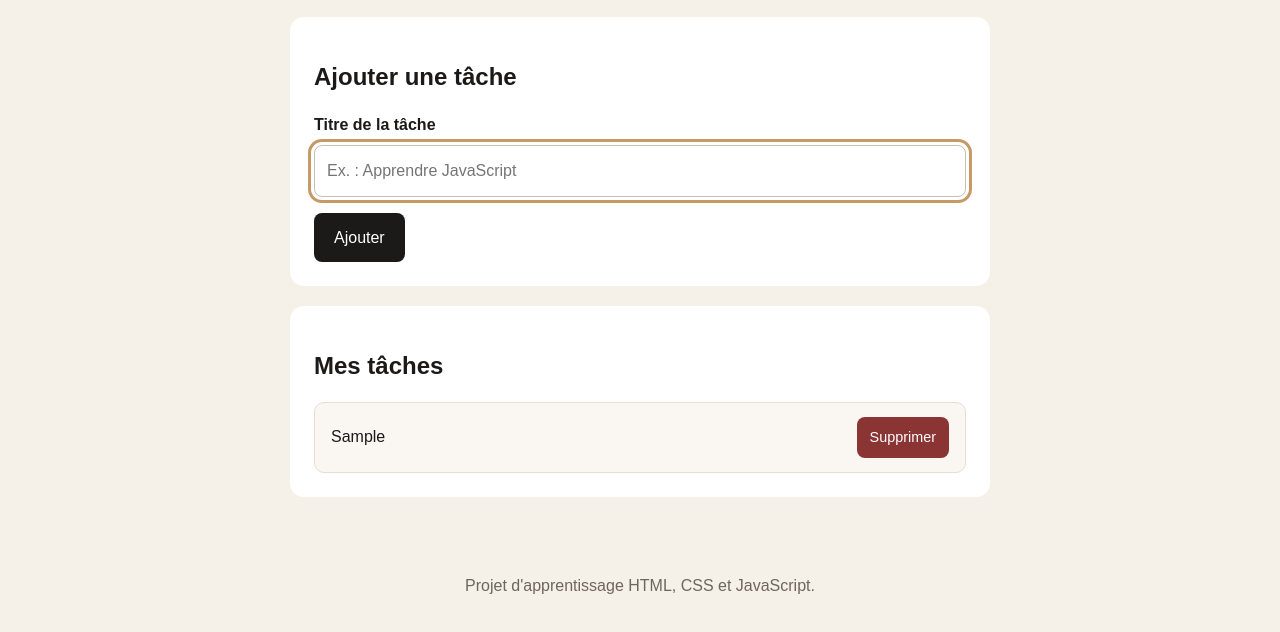
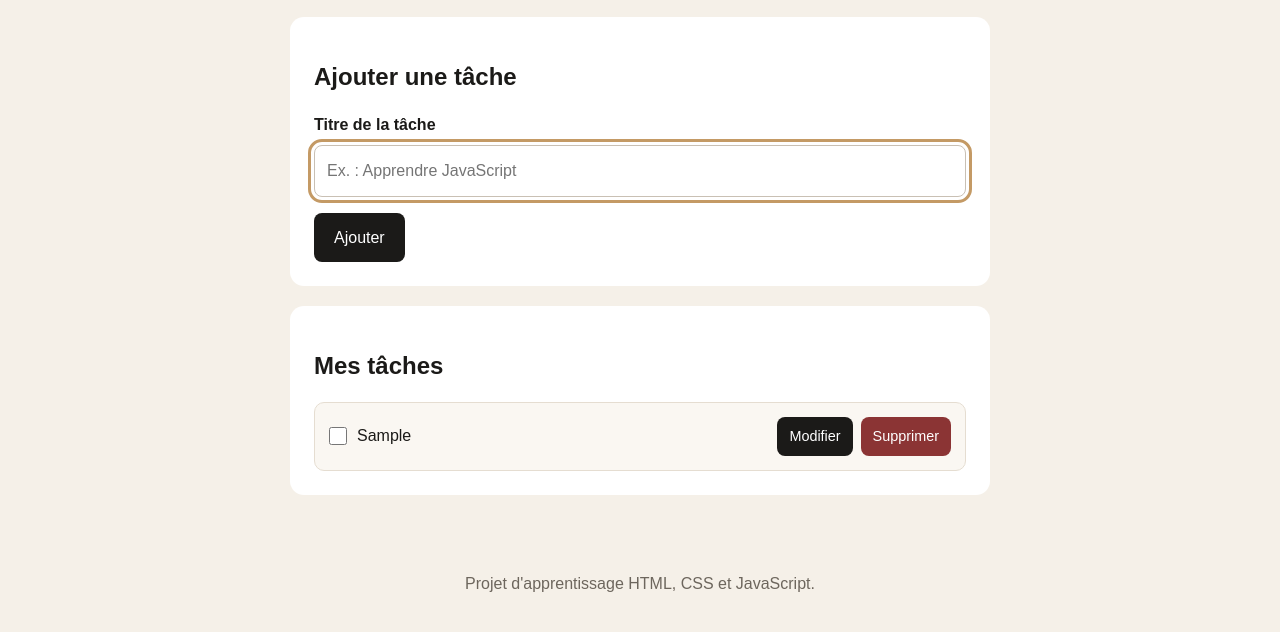
Before and after one commit to FalyTiana/todo-list-api, a plain HTML site: page index.html in a window 1280 px wide. Both pictures are taken after typing "Sample" into the empty fields and a click on the button "Ajouter". Shown: the part 306-938 px from the top of the page. Drawn offline with Linux system fonts and the light colour scheme.

Commit message:
Ajouter la modification et la completion des taches

```diff
--- a/script.js
+++ b/script.js
@@ -9,7 +9,33 @@ taskSection.appendChild(taskList);
 
 const STORAGE_KEY = "taskflow-tasks";
 
-let tasks = JSON.parse(localStorage.getItem(STORAGE_KEY) || "[]");
+let tasks = [];
+
+try {
+    const savedTasks = JSON.parse(
+        localStorage.getItem(STORAGE_KEY) || "[]"
+    );
+
+    if (Array.isArray(savedTasks)) {
+        tasks = savedTasks
+            .filter(task =>
+                typeof task === "string" ||
+                (task && typeof task.title === "string")
+            )
+            .map(task => {
+                if (typeof task === "string") {
+                    return { title: task, completed: false };
+                }
+
+                return {
+                    title: task.title,
+                    completed: task.completed === true
+                };
+            });
+    }
+} catch (error) {
+    console.error("Impossible de charger les tâches :", error);
+}
 
 function saveTasks() {
     localStorage.setItem(STORAGE_KEY, JSON.stringify(tasks));
@@ -20,12 +46,57 @@ function renderTasks() {
 
     tasks.forEach(function (task, index) {
         const taskItem = document.createElement("li");
+        const taskLabel = document.createElement("label");
+        const checkbox = document.createElement("input");
         const taskText = document.createElement("span");
+        const actions = document.createElement("div");
+        const editButton = document.createElement("button");
         const deleteButton = document.createElement("button");
 
-        taskText.textContent = task;
+        taskItem.className = task.completed ? "task-item completed" : "task-item";
+        taskLabel.className = "task-label";
+
+        checkbox.type = "checkbox";
+        checkbox.checked = task.completed;
+        checkbox.setAttribute("aria-label", "Marquer comme terminée");
+
+        taskText.className = "task-text";
+        taskText.textContent = task.title;
+
+        actions.className = "task-actions";
+
+        editButton.type = "button";
+        editButton.textContent = "Modifier";
+        editButton.className = "edit-button";
+
+        deleteButton.type = "button";
         deleteButton.textContent = "Supprimer";
-        deleteButton.type = "button";
+        deleteButton.className = "delete-button";
+
+        checkbox.addEventListener("change", function () {
+            tasks[index].completed = checkbox.checked;
+            saveTasks();
+            renderTasks();
+        });
+
+        editButton.addEventListener("click", function () {
+            const newTitle = prompt("Modifier la tâche :", task.title);
+
+            if (newTitle === null) {
+                return;
+            }
+
+            const cleanedTitle = newTitle.trim();
+
+            if (cleanedTitle === "") {
+                alert("Le titre ne peut pas être vide.");
+                return;
+            }
+
+            tasks[index].title = cleanedTitle;
+            saveTasks();
+            renderTasks();
+        });
 
         deleteButton.addEventListener("click", function () {
             tasks.splice(index, 1);
@@ -33,8 +104,15 @@ function renderTasks() {
             renderTasks();
         });
 
-        taskItem.appendChild(taskText);
-        taskItem.appendChild(deleteButton);
+        taskLabel.appendChild(checkbox);
+        taskLabel.appendChild(taskText);
+
+        actions.appendChild(editButton);
+        actions.appendChild(deleteButton);
+
+        taskItem.appendChild(taskLabel);
+        taskItem.appendChild(actions);
+
         taskList.appendChild(taskItem);
     });
 
@@ -51,7 +129,11 @@ form.addEventListener("submit", function (event) {
         return;
     }
 
-    tasks.push(taskTitle);
+    tasks.push({
+        title: taskTitle,
+        completed: false
+    });
+
     saveTasks();
     renderTasks();
 
--- a/style.css
+++ b/style.css
@@ -168,3 +168,81 @@ button:focus-visible {
         padding: 8px 10px;
     }
 }
+
+
+/* Tâches */
+#list-title ~ ul .task-item {
+    display: flex;
+    align-items: center;
+    justify-content: space-between;
+    flex-wrap: wrap;
+    gap: 12px;
+    padding: 14px;
+    background: #faf7f2;
+    border: 1px solid #e5ddd1;
+    border-radius: 10px;
+}
+
+#list-title ~ ul .task-label {
+    display: flex;
+    align-items: center;
+    gap: 10px;
+    flex: 1;
+    min-width: 150px;
+    margin: 0;
+    cursor: pointer;
+}
+
+#list-title ~ ul .task-label input[type="checkbox"] {
+    width: 18px;
+    height: 18px;
+    margin: 0;
+    flex-shrink: 0;
+    accent-color: #477653;
+    cursor: pointer;
+}
+
+#list-title ~ ul .task-text {
+    overflow-wrap: anywhere;
+    font-weight: normal;
+}
+
+#list-title ~ ul .task-item.completed .task-text {
+    text-decoration: line-through;
+    color: #6d665d;
+}
+
+#list-title ~ ul .task-actions {
+    display: flex;
+    flex-wrap: wrap;
+    gap: 8px;
+}
+
+#list-title ~ ul .task-actions button {
+    padding: 8px 12px;
+    font-size: 0.9rem;
+}
+
+#list-title ~ ul .task-actions .edit-button {
+    background-color: #1b1a18;
+}
+
+#list-title ~ ul .task-actions .delete-button {
+    background-color: #8b3434;
+}
+
+#list-title ~ ul .task-actions .delete-button:hover {
+    background-color: #702828;
+    opacity: 1;
+}
+
+@media (max-width: 480px) {
+    #list-title ~ ul .task-item {
+        align-items: flex-start;
+    }
+
+    #list-title ~ ul .task-actions {
+        width: 100%;
+        justify-content: flex-end;
+    }
+}
```
Also changed, not shown: README.md.
